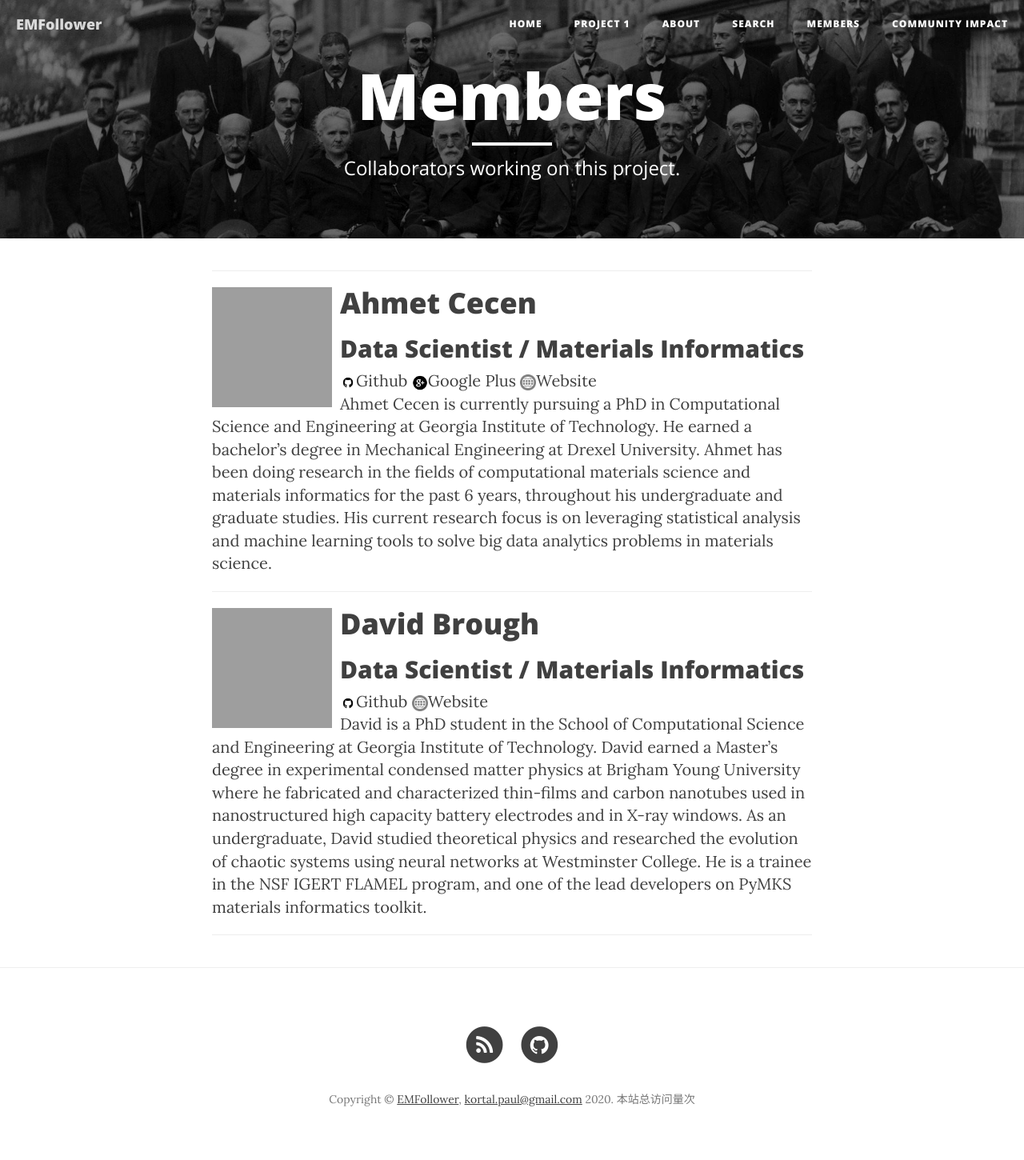
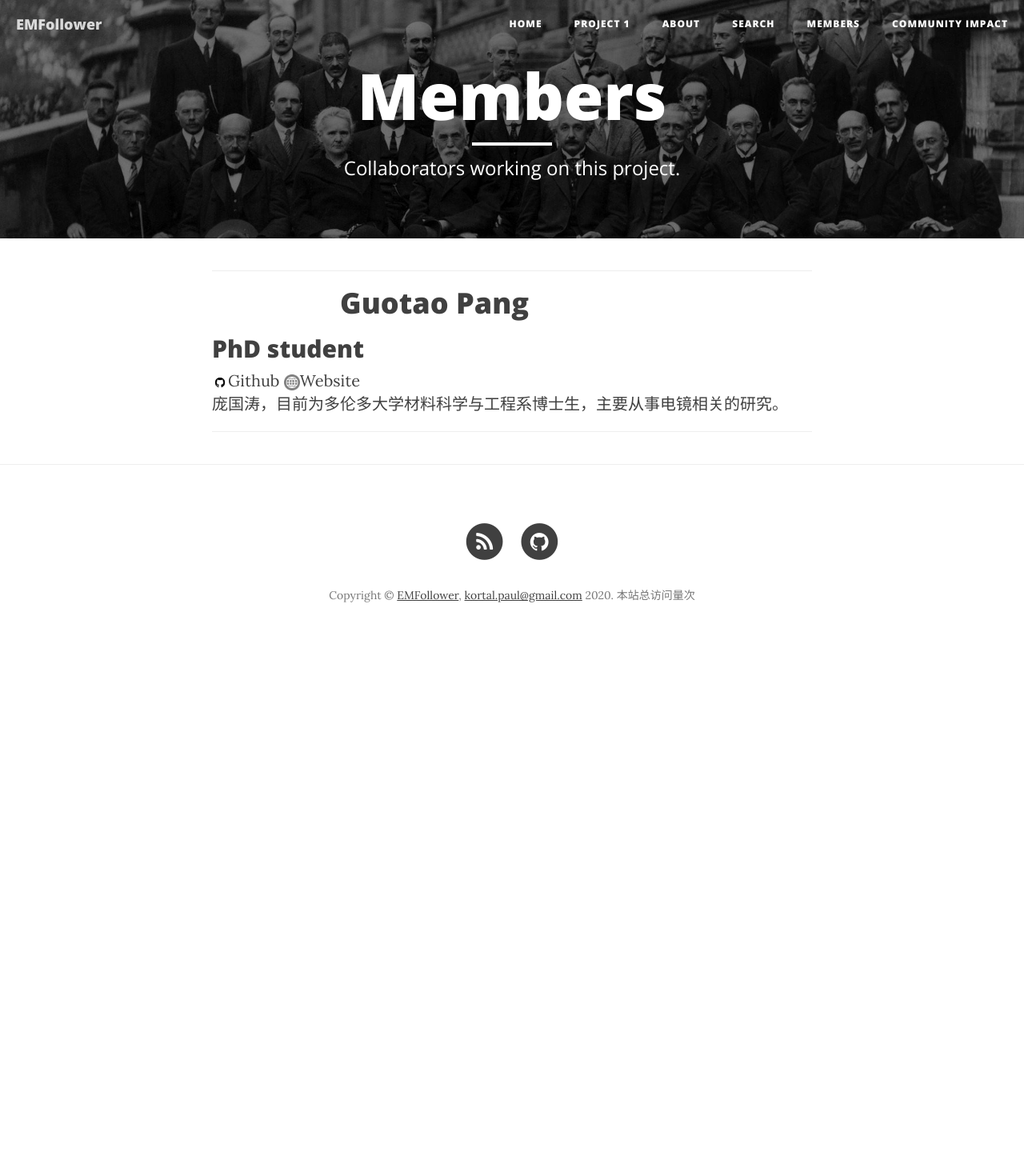
Before and after one commit to EMFollower/EMFollower, a Jekyll site: the page built from members.html, in a window 1280 px wide. Shown: the whole page at 80% size. Built offline with Jekyll 4.4.1, drawn with Linux system fonts in a browser that asks for light colours; nearby versions of some CDN libraries; after the commit the page ends 900 px from its top, so only the background shows below that; grey boxes are pictures that could not be loaded.

Commit message:
Update members.yml

```diff
--- a/_data/members.yml
+++ b/_data/members.yml
@@ -7,7 +7,7 @@
   gplus: https://plus.google.com/+AhmetCecen-GPlus
   bio: Ahmet Cecen is currently pursuing a PhD in Computational Science and Engineering at Georgia Institute of Technology.  He earned a bachelor’s degree in Mechanical Engineering at Drexel University. Ahmet has been doing research in the fields of computational materials science and materials informatics for the past 6 years, throughout his undergraduate and graduate studies. His current research focus is on leveraging statistical analysis and machine learning tools to solve big data analytics problems in materials science.
   url: http://ahmetcecen.github.io/
-  visible: true
+  visible: false
 
 - name: David Brough
   role: Data Scientist / Materials Informatics
@@ -15,7 +15,7 @@
   github: davidbrough1
   bio: David is a PhD student in the School of Computational Science and Engineering at Georgia Institute of Technology. David earned a Master’s degree in experimental condensed matter physics at Brigham Young University where he fabricated and characterized thin-films and carbon nanotubes used in nanostructured high capacity battery electrodes and in X-ray windows. As an undergraduate, David studied theoretical physics and researched the evolution of chaotic systems using neural networks at Westminster College. He is a trainee in the NSF IGERT FLAMEL program, and one of the lead developers on PyMKS materials informatics toolkit.
   url: http://davidbrough.net
-  visible: true
+  visible: false
 
 - name: Surya R. Kalidindi
   role: Materials Informatics
@@ -23,3 +23,11 @@
   bio: Dr. Kalidindi’s research interests are broadly centered on designing material internal structure (including composition) for optimal performance in any selected application and identifying hybrid processing routes for its manufacture. To this end, he has employed a harmonious blend of experimental, theoretical, and numerical approaches in his research.
   url: http://mined.gatech.edu/
   visible: false
+
+- name: Guotao Pang
+  role: PhD student
+  img:
+  github: EMFollower
+  bio: 庞国涛，目前为多伦多大学材料科学与工程系博士生，主要从事电镜相关的研究。
+  url: http://EMFollower.github.io/
+  visible: true
```
